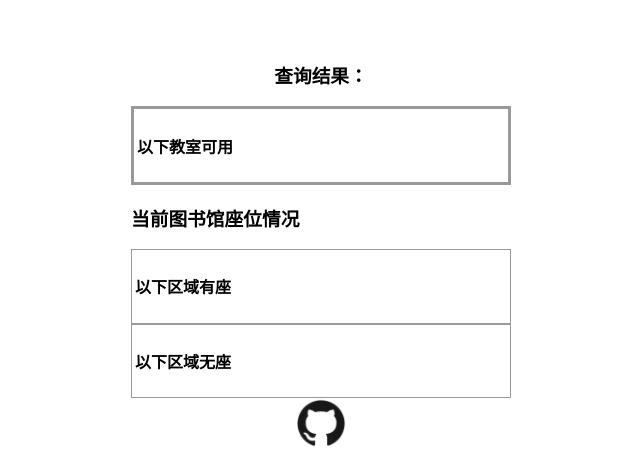
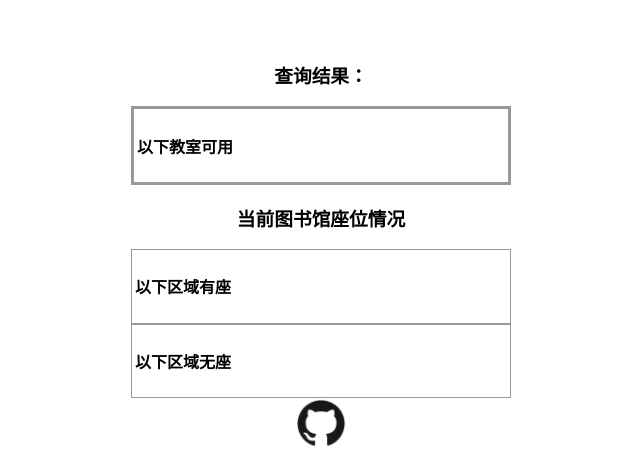
Before and after one commit to Annihilatexv/qlu-cr, a Flask app: template templates/result.html in a window 1280 px wide. Shown: the top 471 px of the page, without its empty margins (319-959 px from the left). Run offline with Flask 2, Linux system fonts and the light colour scheme; the template is opened without the code that fills it, so the values that code supplies are empty.

Commit message:
文字居中

```diff
--- a/templates/result.html
+++ b/templates/result.html
@@ -31,7 +31,7 @@
 
 
 
-    <h3>当前图书馆座位情况</h3>
+    <h3 style = "text-align:center" >当前图书馆座位情况</h3>
     <div style="border:1px solid #999;padding:3px; ">
         <h4>以下区域有座</h4>
         {% for area in av_seat_list %}
```
